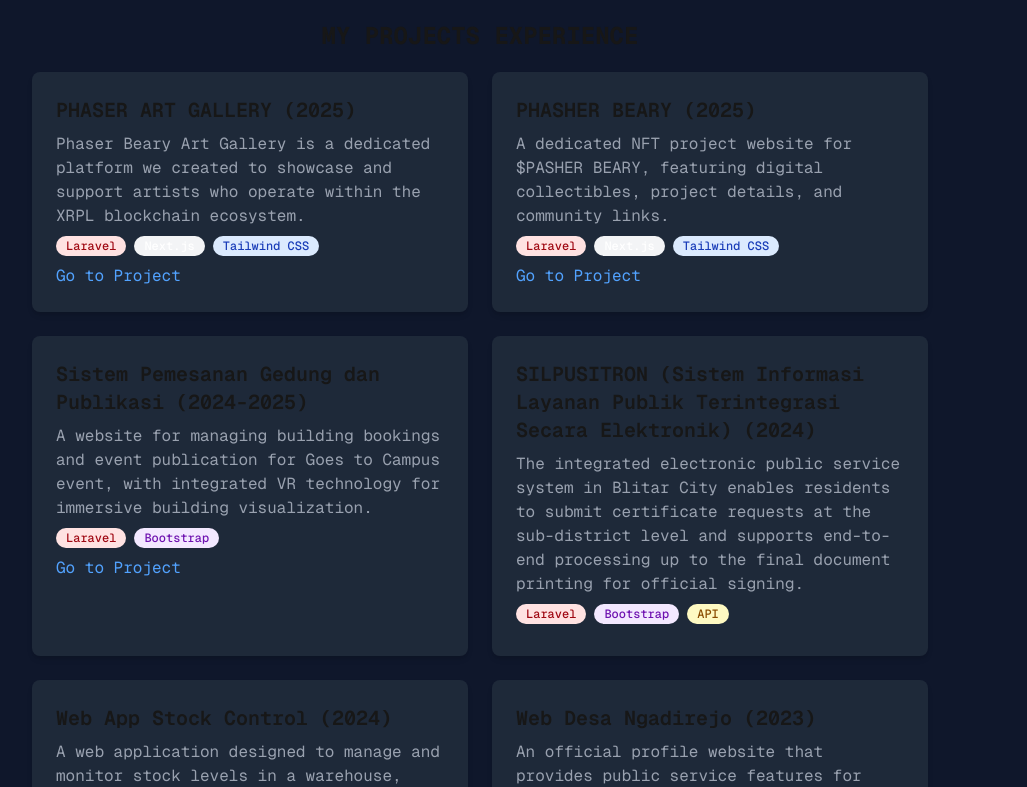
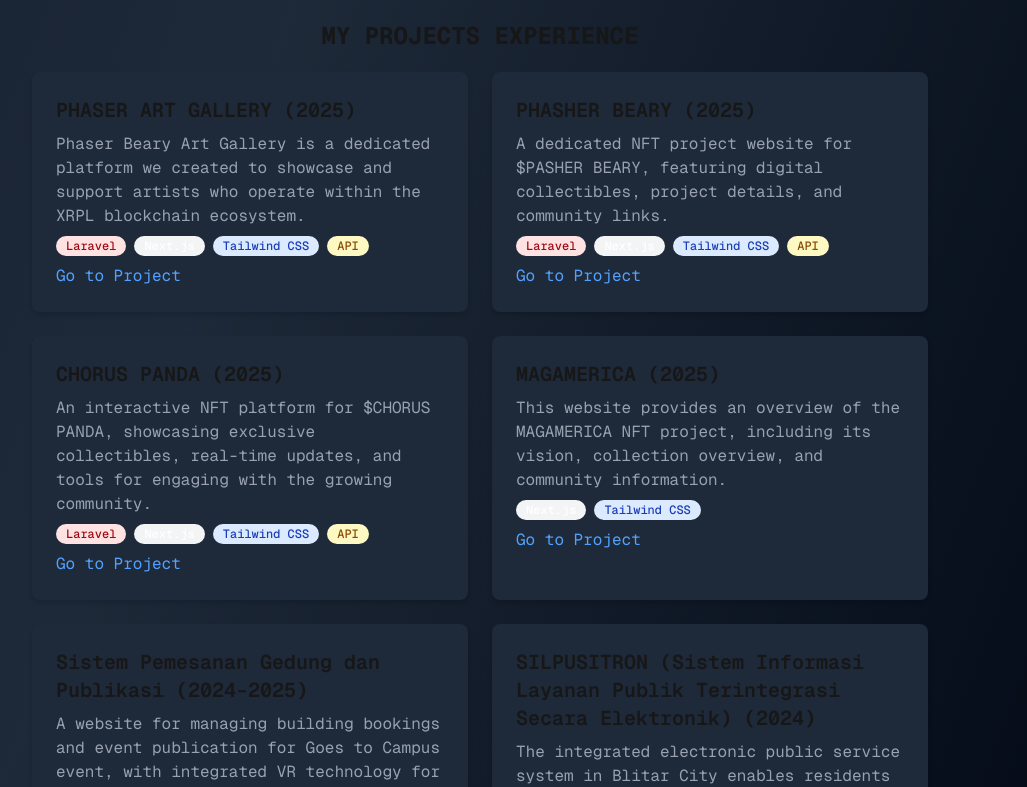
Before and after one commit to bagasadityap/portofolio, a Next.js app: page / in a window 1280 px wide. Shown: the part 2192-2979 px from the top of the page, without its empty margins (160-1187 px from the left). Built offline with nearby package versions, Linux system fonts and the light colour scheme.

Commit message:
feature: add project

```diff
--- a/src/app/page.tsx
+++ b/src/app/page.tsx
@@ -22,7 +22,7 @@
     {
       title: "Web Developer at CV. Technobit Indonesia (Part Time)",
       date: "August 2024 – December 2024",
-      description: "Develop ERP system for company with Laravel.",
+      description: "Develop stock control system for company with Laravel.",
     },
     {
       title: "Graduated from Brawijaya University",
@@ -67,7 +67,7 @@
 
 
   return (
-    <div className="bg-slate-900 font-mono items-center justify-items-center min-h-screen w-full gap-10 px-5">
+    <div className="bg-gradient-to-br from-slate-900 via-gray-800 to-gray-950 font-mono items-center justify-items-center min-h-screen w-full gap-10 px-5">
       <header
       className={`fixed top-0 left-0 w-full flex items-center sm:justify-end md:justify-center px-6 py-6 z-50 transition-colors duration-300 ${
         scrolled ? "bg-slate-800 backdrop-blur-sm shadow text-gray-300" : "bg-transparent"
@@ -227,6 +227,7 @@
                 <span className="bg-red-100 text-red-800 text-xs font-medium me-2 px-2.5 py-0.5 rounded-full dark:bg-red-900 dark:text-red-300">Laravel</span>
                 <span className="bg-gray-100 text-white text-xs font-medium me-2 px-2.5 py-0.5 rounded-full dark:bg-gray-900 dark:text-white">Next.js</span>
                 <span className="bg-blue-100 text-blue-800 text-xs font-medium me-2 px-2.5 py-0.5 rounded-full dark:bg-blue-900 dark:text-blue-300">Tailwind CSS</span>
+                <span className="bg-yellow-100 text-yellow-800 text-xs font-medium me-2 px-2.5 py-0.5 rounded-full dark:bg-yellow-900 dark:text-yellow-300">API</span>
               </div>
               <a href="https://artgallery.phaserbeary.xyz" className="text-blue-400">Go to Project</a>
             </div>
@@ -237,8 +238,29 @@
                 <span className="bg-red-100 text-red-800 text-xs font-medium me-2 px-2.5 py-0.5 rounded-full dark:bg-red-900 dark:text-red-300">Laravel</span>
                 <span className="bg-gray-100 text-white text-xs font-medium me-2 px-2.5 py-0.5 rounded-full dark:bg-gray-900 dark:text-white">Next.js</span>
                 <span className="bg-blue-100 text-blue-800 text-xs font-medium me-2 px-2.5 py-0.5 rounded-full dark:bg-blue-900 dark:text-blue-300">Tailwind CSS</span>
+                <span className="bg-yellow-100 text-yellow-800 text-xs font-medium me-2 px-2.5 py-0.5 rounded-full dark:bg-yellow-900 dark:text-yellow-300">API</span>
               </div>
               <a href="https://phaserbeary.xyz" className="text-blue-400">Go to Project</a>
+            </div>
+            <div className="bg-gray-800 p-6 rounded-lg shadow-md">
+              <h2 className="text-xl font-semibold mb-2">CHORUS PANDA (2025)</h2>
+              <p className="text-gray-400">An interactive NFT platform for $CHORUS PANDA, showcasing exclusive collectibles, real-time updates, and tools for engaging with the growing community.</p>
+              <div className="flex items-center my-2">
+                <span className="bg-red-100 text-red-800 text-xs font-medium me-2 px-2.5 py-0.5 rounded-full dark:bg-red-900 dark:text-red-300">Laravel</span>
+                <span className="bg-gray-100 text-white text-xs font-medium me-2 px-2.5 py-0.5 rounded-full dark:bg-gray-900 dark:text-white">Next.js</span>
+                <span className="bg-blue-100 text-blue-800 text-xs font-medium me-2 px-2.5 py-0.5 rounded-full dark:bg-blue-900 dark:text-blue-300">Tailwind CSS</span>
+                <span className="bg-yellow-100 text-yellow-800 text-xs font-medium me-2 px-2.5 py-0.5 rounded-full dark:bg-yellow-900 dark:text-yellow-300">API</span>
+              </div>
+              <a href="https://choruspanda.com" className="text-blue-400">Go to Project</a>
+            </div>
+            <div className="bg-gray-800 p-6 rounded-lg shadow-md">
+              <h2 className="text-xl font-semibold mb-2">MAGAMERICA (2025)</h2>
+              <p className="text-gray-400">This website provides an overview of the MAGAMERICA NFT project, including its vision, collection overview, and community information.</p>
+              <div className="flex items-center my-2">
+                <span className="bg-gray-100 text-white text-xs font-medium me-2 px-2.5 py-0.5 rounded-full dark:bg-gray-900 dark:text-white">Next.js</span>
+                <span className="bg-blue-100 text-blue-800 text-xs font-medium me-2 px-2.5 py-0.5 rounded-full dark:bg-blue-900 dark:text-blue-300">Tailwind CSS</span>
+              </div>
+              <a href="https://magamerica.xyz" className="text-blue-400">Go to Project</a>
             </div>
             <div className="bg-gray-800 p-6 rounded-lg shadow-md">
               <h2 className="text-xl font-semibold mb-2">Sistem Pemesanan Gedung dan Publikasi (2024-2025)</h2>
```
Also changed, not shown: 4 other files (tests, documents, lock files or other folders).
